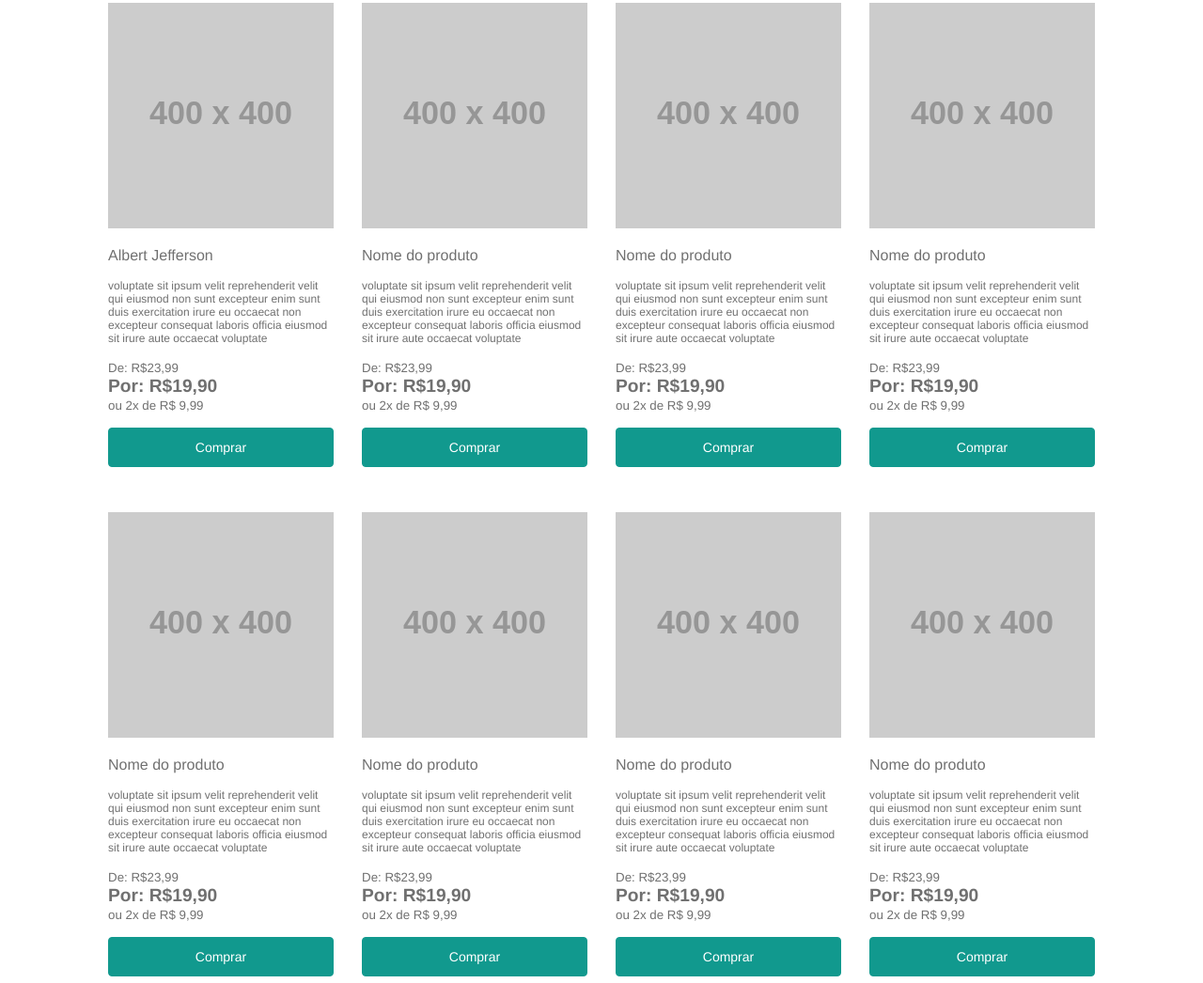
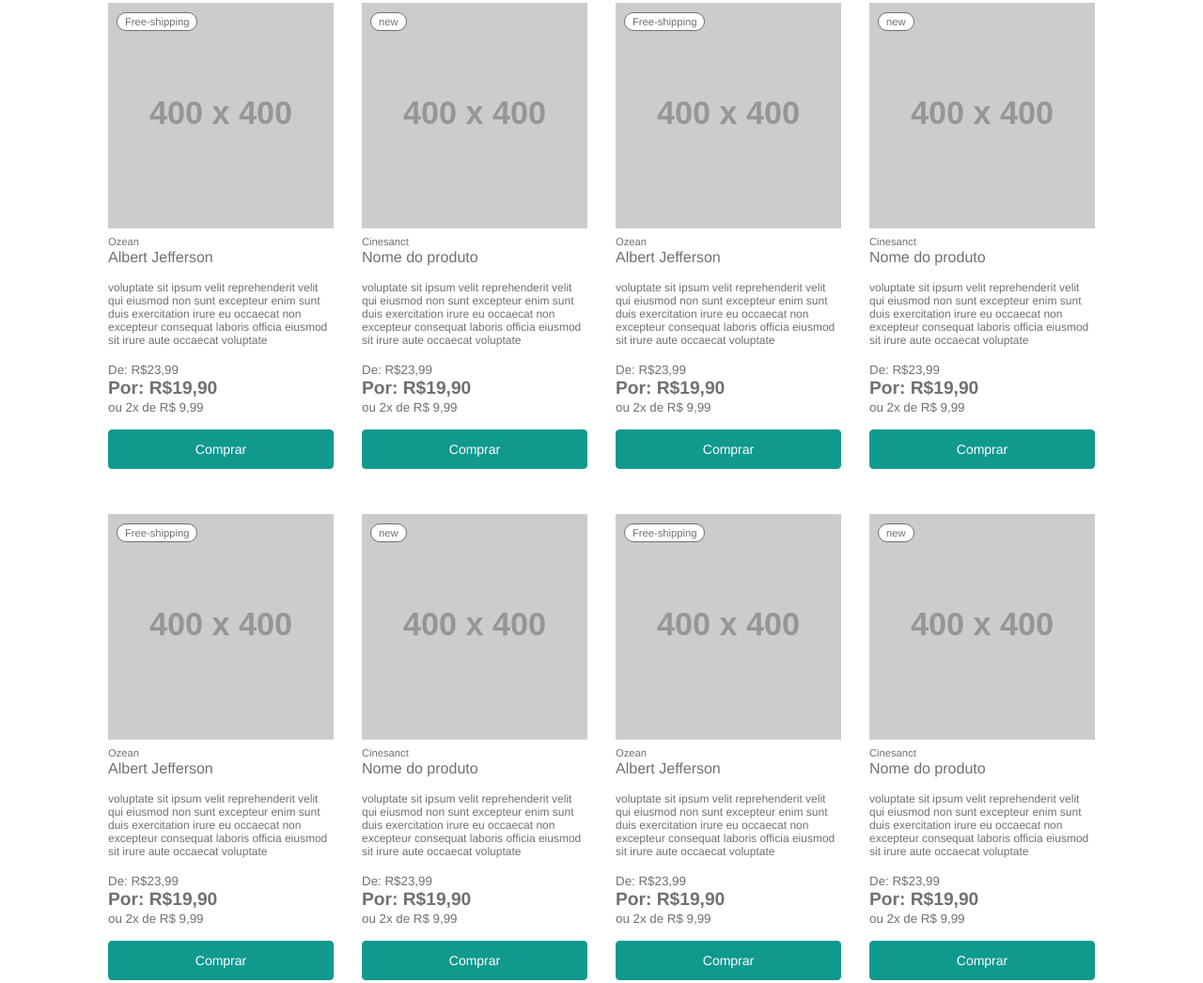
Before and after one commit to leandromery/linx-teste, a plain HTML site: page index.html in a window 1280 px wide. Shown: the part 1197-2243 px from the top of the page at 94% size. Drawn offline with nearby package versions, Linux system fonts and the light colour scheme; placeholder pictures from the web are drawn by us.

Commit message:
Add Tags and brand

```diff
--- a/css/style.scss
+++ b/css/style.scss
@@ -6,7 +6,6 @@ $white: #fff;
 $grape: #61045F;
 $light-grape: #AA076B;
 $orange: #f5af19;
-$red: #f12711;
 $green: #11998e;
 
 //Settings
@@ -311,6 +310,8 @@ header {
         .product-item {
             padding: 0 15px;
             margin-bottom: 3em;
+            position: relative;
+
             @media screen and (max-width: $max-mobile-screen) {
                 display: flex;
                 justify-content: space-around;
@@ -327,7 +328,21 @@ header {
                     }
                 }
             }
-
+            .brand {
+                font-size: .7em;
+                margin: 0;
+            }
+            .tag {
+                position: absolute;
+                top: 10px;
+                left: 24px;
+                border: 1px solid $grey;
+                color: $grey;
+                background-color: $white;
+                border-radius: 10px;
+                font-size: .7em;
+                padding: 3px 8px;
+            }
             img {
                 max-width: 100%;
                 @media screen and (max-width: $max-mobile-screen) {
@@ -337,7 +352,7 @@ header {
             }
 
             h4 {
-                padding: 1em 0;
+                padding: 0 0 1em;
                 font-weight: normal;
             }
             p {
--- a/index.html
+++ b/index.html
@@ -68,8 +68,10 @@
             <h3 class="title-midline">Sua seleção especial</h3>
             <div class="product-list">
                 <div class="product-item">
+                    <span class="tag">Free-shipping</span>
                     <img src="http://placehold.it/400x400" alt="imagem produto">
                     <div class="product-description">
+                        <span class="brand">Ozean</span>
                         <h4>Albert Jefferson</h4>
                         <p>voluptate sit ipsum velit reprehenderit velit qui eiusmod non sunt excepteur enim sunt duis exercitation irure eu occaecat non excepteur consequat laboris officia eiusmod sit irure aute occaecat voluptate</p>
                         <div class="price-container">
@@ -81,8 +83,10 @@
                     </div>
                 </div>
                 <div class="product-item">
+                    <span class="tag">new</span>
                     <img src="http://placehold.it/400x400" alt="imagem produto">
                     <div class="product-description">
+                        <span class="brand">Cinesanct</span>
                         <h4>Nome do produto</h4>
                         <p>voluptate sit ipsum velit reprehenderit velit qui eiusmod non sunt excepteur enim sunt duis exercitation irure eu occaecat non excepteur consequat laboris officia eiusmod sit irure aute occaecat voluptate</p>
                         <div class="price-container">
@@ -94,8 +98,25 @@
                     </div>
                 </div>
                 <div class="product-item">
+                    <span class="tag">Free-shipping</span>
                     <img src="http://placehold.it/400x400" alt="imagem produto">
                     <div class="product-description">
+                        <span class="brand">Ozean</span>
+                        <h4>Albert Jefferson</h4>
+                        <p>voluptate sit ipsum velit reprehenderit velit qui eiusmod non sunt excepteur enim sunt duis exercitation irure eu occaecat non excepteur consequat laboris officia eiusmod sit irure aute occaecat voluptate</p>
+                        <div class="price-container">
+                            <small>De: R$23,99</small>
+                            <p class="price">Por: R$19,90</p>
+                            <small>ou 2x de R$ 9,99</small>
+                        </div>
+                        <a href="#" class="btn">Comprar</a>
+                    </div>
+                </div>
+                <div class="product-item">
+                    <span class="tag">new</span>
+                    <img src="http://placehold.it/400x400" alt="imagem produto">
+                    <div class="product-description">
+                        <span class="brand">Cinesanct</span>
                         <h4>Nome do produto</h4>
                         <p>voluptate sit ipsum velit reprehenderit velit qui eiusmod non sunt excepteur enim sunt duis exercitation irure eu occaecat non excepteur consequat laboris officia eiusmod sit irure aute occaecat voluptate</p>
                         <div class="price-container">
@@ -107,8 +128,25 @@
                     </div>
                 </div>
                 <div class="product-item">
+                    <span class="tag">Free-shipping</span>
                     <img src="http://placehold.it/400x400" alt="imagem produto">
                     <div class="product-description">
+                        <span class="brand">Ozean</span>
+                        <h4>Albert Jefferson</h4>
+                        <p>voluptate sit ipsum velit reprehenderit velit qui eiusmod non sunt excepteur enim sunt duis exercitation irure eu occaecat non excepteur consequat laboris officia eiusmod sit irure aute occaecat voluptate</p>
+                        <div class="price-container">
+                            <small>De: R$23,99</small>
+                            <p class="price">Por: R$19,90</p>
+                            <small>ou 2x de R$ 9,99</small>
+                        </div>
+                        <a href="#" class="btn">Comprar</a>
+                    </div>
+                </div>
+                <div class="product-item">
+                    <span class="tag">new</span>
+                    <img src="http://placehold.it/400x400" alt="imagem produto">
+                    <div class="product-description">
+                        <span class="brand">Cinesanct</span>
                         <h4>Nome do produto</h4>
                         <p>voluptate sit ipsum velit reprehenderit velit qui eiusmod non sunt excepteur enim sunt duis exercitation irure eu occaecat non excepteur consequat laboris officia eiusmod sit irure aute occaecat voluptate</p>
                         <div class="price-container">
@@ -120,9 +158,11 @@
                     </div>
                 </div>
                 <div class="product-item">
+                    <span class="tag">Free-shipping</span>
                     <img src="http://placehold.it/400x400" alt="imagem produto">
                     <div class="product-description">
-                        <h4>Nome do produto</h4>
+                        <span class="brand">Ozean</span>
+                        <h4>Albert Jefferson</h4>
                         <p>voluptate sit ipsum velit reprehenderit velit qui eiusmod non sunt excepteur enim sunt duis exercitation irure eu occaecat non excepteur consequat laboris officia eiusmod sit irure aute occaecat voluptate</p>
                         <div class="price-container">
                             <small>De: R$23,99</small>
@@ -133,34 +173,10 @@
                     </div>
                 </div>
                 <div class="product-item">
+                    <span class="tag">new</span>
                     <img src="http://placehold.it/400x400" alt="imagem produto">
                     <div class="product-description">
-                        <h4>Nome do produto</h4>
-                        <p>voluptate sit ipsum velit reprehenderit velit qui eiusmod non sunt excepteur enim sunt duis exercitation irure eu occaecat non excepteur consequat laboris officia eiusmod sit irure aute occaecat voluptate</p>
-                        <div class="price-container">
-                            <small>De: R$23,99</small>
-                            <p class="price">Por: R$19,90</p>
-                            <small>ou 2x de R$ 9,99</small>
-                        </div>
-                        <a href="#" class="btn">Comprar</a>
-                    </div>
-                </div>
-                <div class="product-item">
-                    <img src="http://placehold.it/400x400" alt="imagem produto">
-                    <div class="product-description">
-                        <h4>Nome do produto</h4>
-                        <p>voluptate sit ipsum velit reprehenderit velit qui eiusmod non sunt excepteur enim sunt duis exercitation irure eu occaecat non excepteur consequat laboris officia eiusmod sit irure aute occaecat voluptate</p>
-                        <div class="price-container">
-                            <small>De: R$23,99</small>
-                            <p class="price">Por: R$19,90</p>
-                            <small>ou 2x de R$ 9,99</small>
-                        </div>
-                        <a href="#" class="btn">Comprar</a>
-                    </div>
-                </div>
-                <div class="product-item">
-                    <img src="http://placehold.it/400x400" alt="imagem produto">
-                    <div class="product-description">
+                        <span class="brand">Cinesanct</span>
                         <h4>Nome do produto</h4>
                         <p>voluptate sit ipsum velit reprehenderit velit qui eiusmod non sunt excepteur enim sunt duis exercitation irure eu occaecat non excepteur consequat laboris officia eiusmod sit irure aute occaecat voluptate</p>
                         <div class="price-container">
```
Also changed, not shown: css/style.css, 1 other file.
